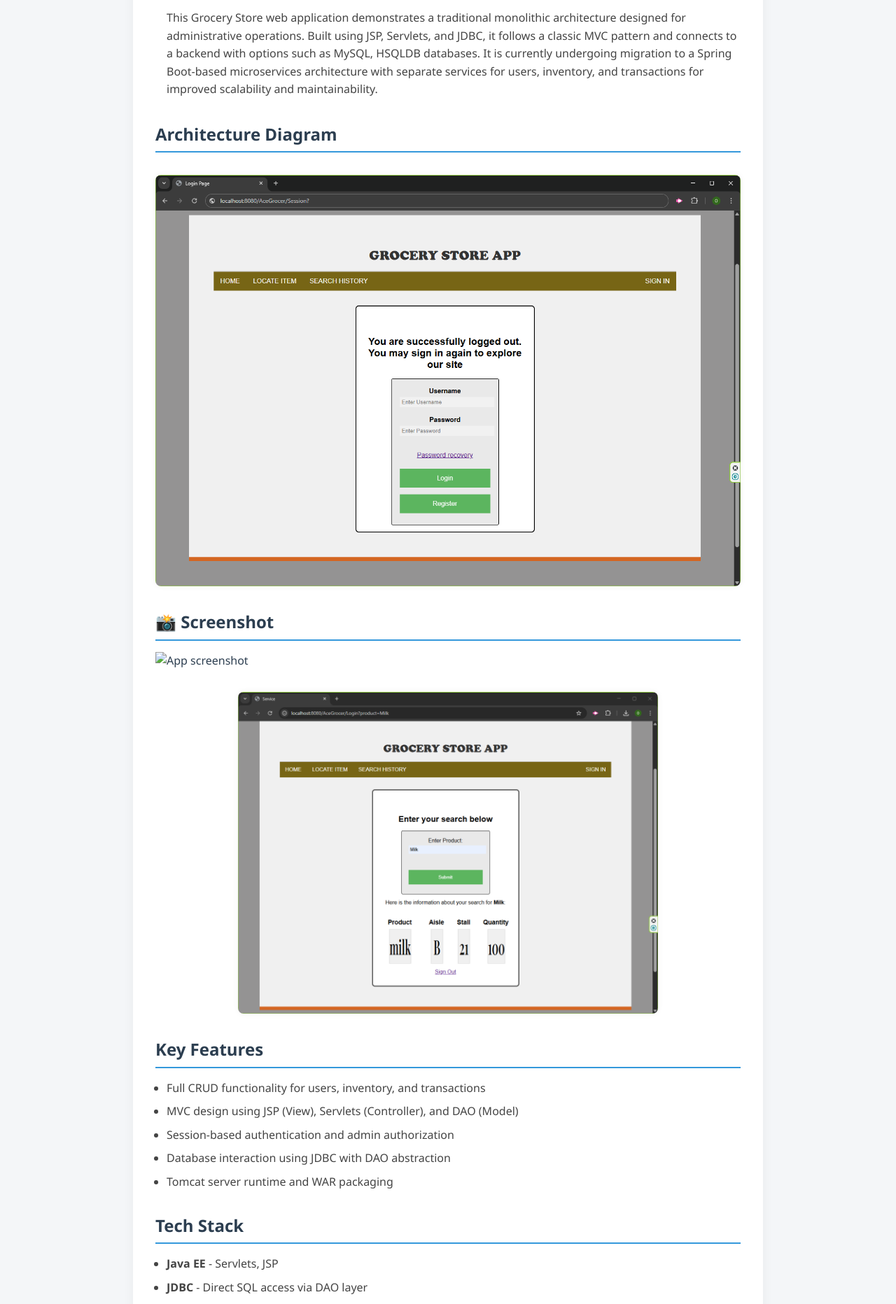
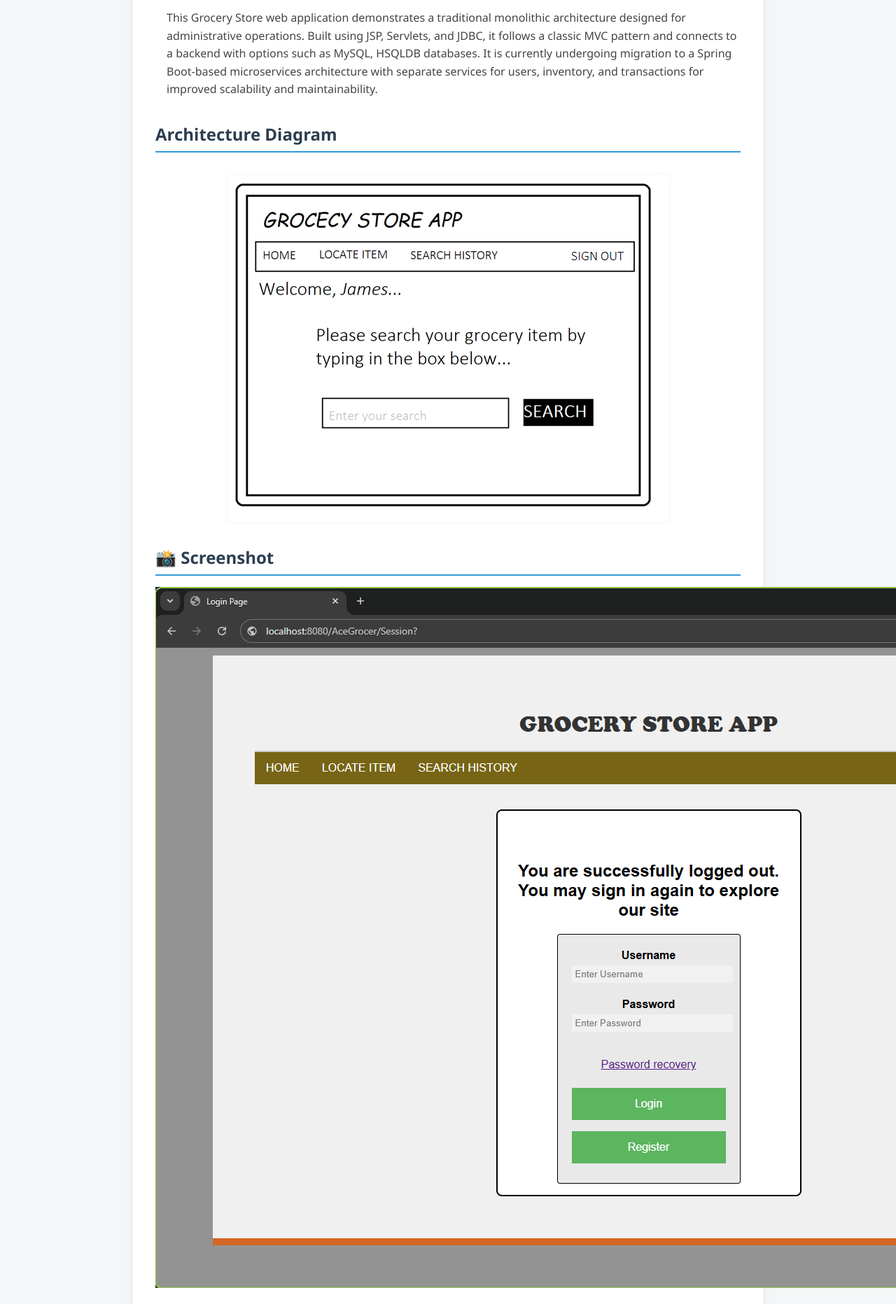
Before and after one commit to kunlecreates/kunlecreates.github.io, a Jekyll site: the page built from projects/javaee.html, in a window 1280 px wide. Shown: the part 549-2413 px from the top of the page at 70% size. Built offline with Jekyll 4.4.1, drawn with Linux system fonts in a browser that asks for light colours.

Commit message:
Update more solitaire pictures

```diff
--- a/projects/javaee.html
+++ b/projects/javaee.html
@@ -17,10 +17,10 @@
   <p>This Grocery Store web application demonstrates a traditional monolithic architecture designed for administrative operations. Built using JSP, Servlets, and JDBC, it follows a classic MVC pattern and connects to a backend with options such as MySQL, HSQLDB databases. It is currently undergoing migration to a Spring Boot-based microservices architecture with separate services for users, inventory, and transactions for improved scalability and maintainability.</p>
 
   <h2>Architecture Diagram</h2>
-  <img src="/assets/images/javaee-webapp.png" alt="Java EE Architecture Diagram" class="diagram">
+  <img src="/assets/images/grocery-mockup.png" alt="Java EE Architecture Diagram" class="diagram">
 
   <h2>📸 Screenshot</h2>
-    <img src="assets/images/javaee-webapp.png" alt="App screenshot" />
+    <img src="/assets/images/javaee-webapp.png" alt="App screenshot" />
     <img src="/assets/images/acegrocer.png" alt="AceGrocer UI Screenshot" width="600" class="diagram"/>
 
   <h2>Key Features</h2>
--- a/projects/swing_solitaire.html
+++ b/projects/swing_solitaire.html
@@ -38,6 +38,7 @@
 
   <h2>Screenshots</h2>
     <img src="/assets/images/solitaire.png" alt="Solitaire GUI Screenshot" width="600" class="diagram"/>
+    <img src="/assets/images/solitaire-progress.png" alt="Solitaire GUI Screenshot" width="600" class="diagram"/>
 
 
   <h2>Key Features</h2>
```
Also changed, not shown: assets/images/solitaire-finish.png (added), assets/images/solitaire-progress.png (added).
